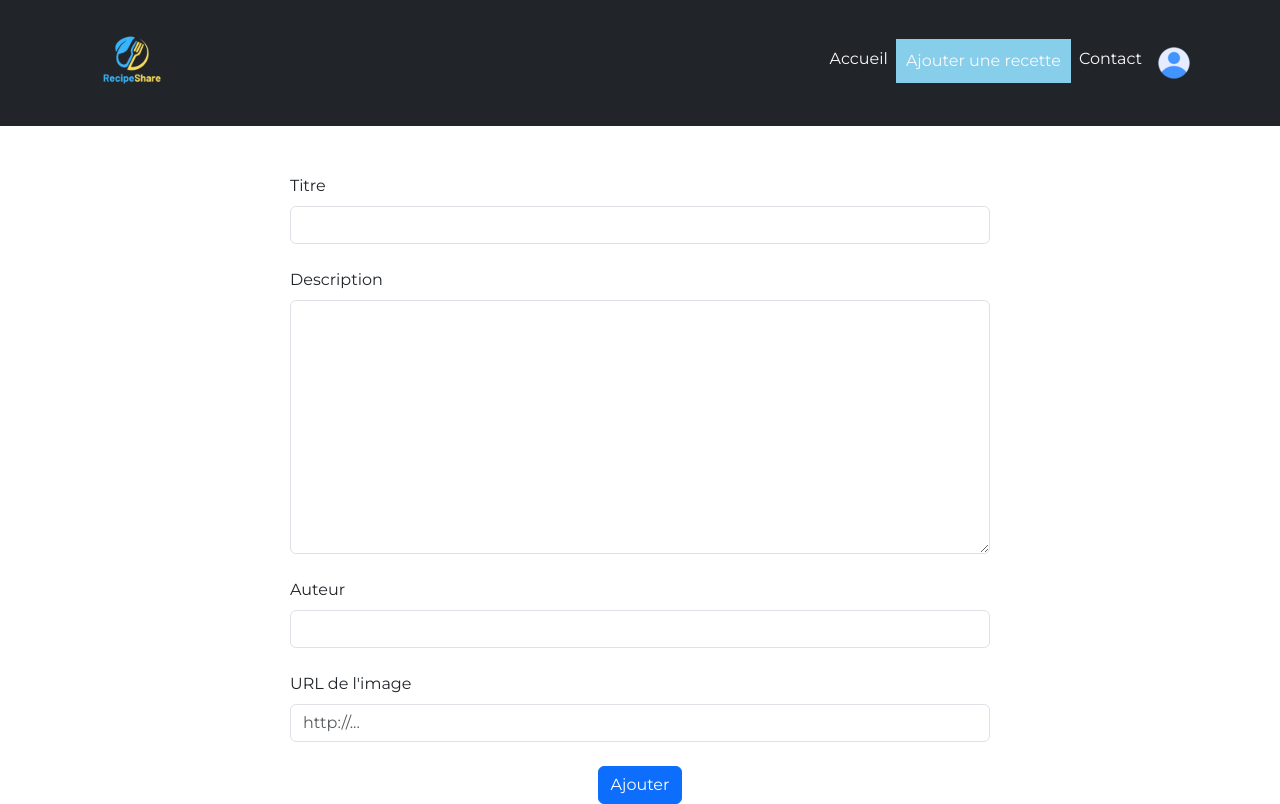
After one commit to fullstackdev225/recipe-share, a PHP site: page /templates/add-recipe.php in a window 1280 px wide. The commit adds this page. Run offline with PHP 8.4, Linux system fonts and the light colour scheme; style sheets or scripts are compiled from the project's sources.

Commit message:
Making templates of the home, add recipe and contact page

```diff
--- /dev/null
+++ b/css/style.css
@@ -0,0 +1,28 @@
+.img-back .carousel-caption{
+    font-size: 7em;
+    color: rgb(20, 134, 179);
+    font-weight: bold;
+}
+
+.navbar .active{
+    border: 2px solid skyblue;
+    background-color: skyblue;
+}
+
+.form-add .form-section .form-control{
+    width: 700px;
+}
+
+.form-add .form .form-section{
+    display: flex;
+    justify-content: center;
+}
+
+.contact-form .form .form-section{
+    display: flex;
+    justify-content: center;
+}
+
+.contact-form .form-section .form-control{
+    width: 800px;
+}
--- /dev/null
+++ b/templates/add-recipe.php
@@ -0,0 +1,76 @@
+<!DOCTYPE html>
+<html lang="fr">
+    <head>
+       <meta charset="UTF-8">
+       <meta name="viewport" content="width=device-width, initial-scale=1.0">
+       <title>RecipeShare - Ajoutez une recette</title>
+       <link rel="shortcut icon" href="../../icons/recipe-share.png" type="image/x-icon">
+       <link rel="stylesheet" href="../../css/main.css">
+       <link rel="stylesheet" href="../../css/style.css">
+    </head>
+
+    <body>
+         <header>
+             <nav class="navbar navbar-expand-md bg-dark">
+                <div class="container">
+                 <a href="home.php" class="navbar-brand">
+                     <img src="../../icons/recipe-share.png" width="100" alt="recipe share's icon">
+                 </a>
+
+                 <ul class="navbar-nav">
+                    <li class="nav-item"><a href="home.php" class="nav-link text-light">Accueil</a></li>
+                    <li class="nav-item"><a href="add-recipe.php" class="nav-link text-light active">Ajouter une recette</a></li>
+                    <li class="nav-item"><a href="contact.php" class="nav-link text-light">Contact</a></li>
+                    <li class="nav-item">
+                        <a href="#" class="nav-link">
+                            <img src="../../icons/user.png" alt="">
+                        </a>
+                    </li>
+                 </ul>
+             </div>
+             </nav>
+         </header><br><br>
+
+         <main>
+            <section class="form-add">
+                 <div class="container">
+                    <form method="POST" class="form">
+                        <div class="form-section">
+                           <div>
+                                 <label for="recipe-title" class="form-label">Titre</label>
+                                 <input type="text" name="recipe-title" id="recipe-title" required class="form-control">
+                           </div>
+                        </div><br>
+
+                        <div class="form-section">
+                            <div>
+                                <label for="recipe-description" class="form-label">Description</label>
+                                <textarea name="recipe-description" id="recipe-description" minlength="10" required cols="30" rows="10" class="form-control"></textarea>
+                            </div>
+                        </div><br>
+
+                        <div class="form-section">
+                            <div>
+                                <label for="recipe-author" class="form-label">Auteur</label>
+                                <input type="text" name="recipe-author" id="recipe-author" required class="form-control">
+                            </div>
+                        </div><br>
+
+                        <div class="form-section">
+                            <div>
+                                <label for="url-image" class="form-label">URL de l'image</label>
+                                <input type="url" placeholder="http://..." name="url-image" id="url-image" required class="form-control">
+                            </div>
+                        </div><br>
+
+                        <div class="form-section">
+                            <div>
+                                 <button name="btn-add" id="btn-add" class="btn btn-primary">Ajouter</button>
+                            </div>
+                        </div>
+                    </form>
+                 </div>
+            </section>
+         </main>
+    </body>
+</html>
```
Also changed, not shown: src/controllers/add-recipe.php (added, +16 -0 lines), src/controllers/contact.php (added, +16 -0 lines), templates/contact.php (added, +64 -0 lines), templates/home.php (+53 -0 lines), images/img-back.jpg (added), sass/base/__style.scss (line endings or trailing spaces), sass/base/style.scss (added), 1 other file.
